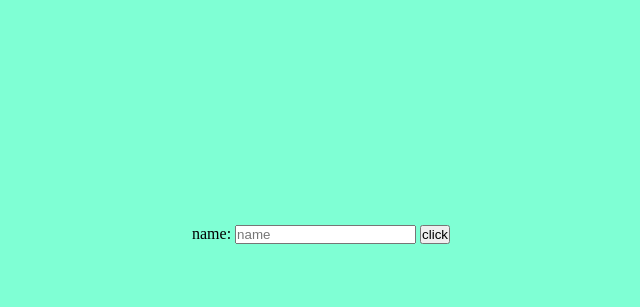
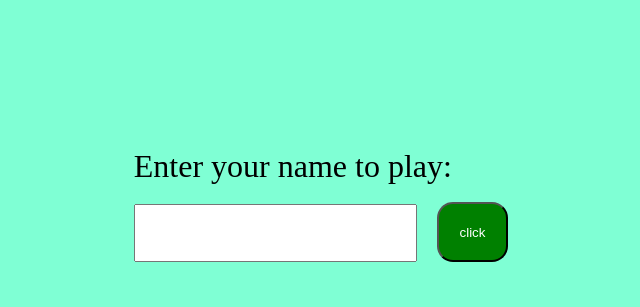
Before and after one commit to lovroobreza/memory-game, a plain HTML site: page index.html in a window 1280 px wide. Shown: the part 166-473 px from the top of the page, without its empty margins (319-959 px from the left). Drawn offline with Linux system fonts and the light colour scheme.

Commit message:
last  LAST FINAL LAST changes

```diff
--- a/index.html
+++ b/index.html
@@ -9,8 +9,8 @@
   </head>
   <body>
     <form id="form">
-      <label for="name" id="name" name="name">name: </label>
-      <input type="text" placeholder="name" />
+      <label for="name" id="name" name="name">Enter your name to play:</label>
+      <input type="text" />
       <button>click</button>
     </form>
 
--- a/src/index.js
+++ b/src/index.js
@@ -109,7 +109,7 @@ const checkCards = (e) =>{
         }}
 
     if(toggleCards.length === 16){
-        restart(`${player} won`)
+        restart(`You beat me this time ${player}. You are still a loser though.`)
     }
 }
 
--- a/styles.css
+++ b/styles.css
@@ -24,6 +24,34 @@ section {
 h1,
 h2 {
   margin-bottom: 2rem;
+}
+
+form {
+  position: relative;
+  padding: 2.5rem;
+}
+
+form > label {
+  font-size: 2rem;
+  position: absolute;
+  top: -1rem;
+  left: 2.5rem;
+  white-space: nowrap;
+}
+
+form > input {
+  padding: 1rem;
+  font-size: 1.2rem;
+  color: green;
+}
+
+form > button {
+  transform: translateY(-2px);
+  padding: 1.3rem;
+  border-radius: 1rem;
+  background: green;
+  margin-left: 1rem;
+  color: white;
 }
 
 .hide {
```
